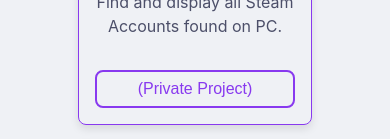
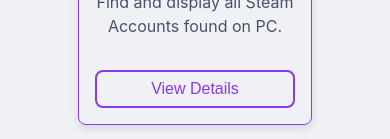
Before and after one commit to R-udren/Chad-App, a Vue app: page /portfolio in a window 390 px wide. Shown: the part 565-704 px from the top of the page. Built offline with nearby package versions, Linux system fonts and the light colour scheme.

Commit message:
Added support of modal windows

```diff
--- a/src/components/Card.vue
+++ b/src/components/Card.vue
@@ -7,18 +7,22 @@
   text: String,
   buttonText: String,
   link: String,
-  image: [HTMLImageElement, String]
+  image: [HTMLImageElement, String],
+  modal: Boolean
 });
 
 const router = useRouter();
+const emit = defineEmits(['openModal']);
 
 function handleClick() {
-  if (!props.link) return;
-
-  if (props.link.startsWith('http')) {
-    window.open(props.link, '_blank', 'noopener noreferrer');
-  } else {
-    router.push(props.link);
+  if (props.modal) {
+    emit('openModal');
+  } else if (props.link) {
+    if (props.link.startsWith('http')) {
+      window.open(props.link, '_blank', 'noopener noreferrer');
+    } else {
+      router.push(props.link);
+    }
   }
 }
 </script>
--- a/src/components/Modal.vue
+++ b/src/components/Modal.vue
@@ -1,100 +1,56 @@
 <script setup>
-import {ref} from 'vue';
+const props = defineProps({
+  title: String,
+  isOpen: Boolean
+});
 
-const isModalOpen = ref(false);
-
-function openModal() {
-  isModalOpen.value = true;
-}
-
-function closeModal() {
-  isModalOpen.value = false;
-}
-
-function toggleModal() {
-  isModalOpen.value = !isModalOpen.value;
-}
-
-export {isModalOpen, openModal, closeModal, toggleModal};
+const emit = defineEmits(['close']);
 </script>
 
 <template>
-  <div class="modal">
+  <div v-if="isOpen" class="modal-overlay">
     <div class="modal-content">
-      <button @click="closeModal">Close</button>
+      <button class="close-button" @click="$emit('close')">Close</button>
+      <h2>{{ title }}</h2>
       <slot></slot>
     </div>
   </div>
 </template>
 
 <style scoped>
-.modal {
+.modal-overlay {
+  position: fixed;
+  top: 0;
+  left: 0;
+  right: 0;
+  bottom: 0;
+  background: rgba(0, 0, 0, 0.5);
   display: flex;
   justify-content: center;
   align-items: center;
-  position: fixed;
-  top: 0;
-  left: 0;
-  width: 100%;
-  height: 100%;
-  background: rgba(0, 0, 0, 0.5);
   z-index: 1000;
 }
 
 .modal-content {
   background: var(--background);
-  border: 2px solid var(--primary);
+  padding: var(--spacing);
   border-radius: var(--border-radius);
-  padding: var(--spacing);
-  width: clamp(200px, 50%, 400px);
-  max-width: 100%;
-  text-align: center;
-  box-shadow: 0 4px 8px rgba(0, 0, 0, 0.1);
-  transition: box-shadow 0.3s ease-in-out;
+  box-shadow: 0 4px 8px rgba(0, 0, 0, 0.2);
+  max-width: 600px;
+  width: 90%;
 }
 
-.modal-content button {
+.close-button {
   background: var(--primary);
   color: var(--background);
   border: none;
+  padding: var(--spacing-sm);
   border-radius: var(--border-radius);
-  padding: 0.5rem 1rem;
   cursor: pointer;
-  font-size: var(--p);
-  transition: background 0.3s, color 0.3s, transform 0.2s;
-  outline: none;
+  float: right;
 }
 
-.modal-content button:hover {
-  background: linear-gradient(120deg, var(--primary), var(--accent));
-  color: var(--background);
-  transform: translateY(-2px);
-}
-
-.modal-content button:active {
+.close-button:hover {
   background: var(--accent);
-  color: var(--background);
-  transform: scale(0.95);
-}
-
-.modal-content button {
-  margin-top: 16px;
-}
-
-.modal-content button:last-child {
-  margin-left: 16px;
-}
-
-@media (max-width: 768px) {
-  .modal-content button {
-    width: 100%;
-    max-width: 200px;
-    padding: var(--spacing);
-    margin-top: 16px;
-  }
-
-  .modal-content button:last-child {
-    margin-left: 0;
-  }
 }
 </style>
--- a/src/main.js
+++ b/src/main.js
@@ -3,6 +3,6 @@
 import App from './App.vue';
 import router from './router';
 
-const app = createApp(App)
-app.use(router)
-app.mount('#app')
+const app = createApp(App);
+app.use(router);
+app.mount('#app');
--- a/src/views/Portfolio.vue
+++ b/src/views/Portfolio.vue
@@ -1,9 +1,47 @@
 <script setup>
 import Card from "../components/Card.vue";
+import Modal from "../components/Modal.vue";
 import steamAccountsImage from "../assets/SteamAccountsConsole.png";
 import toDoListImage from "../assets/ToDoList.png";
 import aiAssistantImage from "../assets/AIChat.png";
 import Main from "../components/Main.vue";
+import {ref} from 'vue';
+
+const isModalOpen = ref(false);
+const selectedProject = ref({});
+
+const projects = [
+  {
+    title: "SteamAccountsFinder",
+    text: "Find and display all Steam Accounts found on PC.",
+    techStack: ["C#", "Python"],
+    image: steamAccountsImage,
+    modal: true
+  },
+  {
+    title: "ToDoList",
+    text: "Console task management app with basic CRUD operations, registration, and database.",
+    techStack: ["JavaScript", "Node.js", "MongoDB"],
+    image: toDoListImage,
+    link: "/todo-list"
+  },
+  {
+    title: "AI Assistant",
+    text: "This project is an AI assistant built using Python. It uses OpenAI's models for conversation and the Whisper API for speech recognition.",
+    techStack: ["Python", "OpenAI API", "Whisper API"],
+    image: aiAssistantImage,
+    link: "/ai-assistant"
+  }
+];
+
+function openProjectModal(project) {
+  selectedProject.value = project;
+  isModalOpen.value = true;
+}
+
+function closeModal() {
+  isModalOpen.value = false;
+}
 </script>
 
 <template>
@@ -15,15 +53,20 @@
       <h1>My Portfolio</h1>
       <p>Here are some of my recent projects:</p>
       <div class="cards-container">
-        <Card title="SteamAccountsFinder" text="Find and display all Steam Accounts found on PC."
-              buttonText="(Private Project)" link="/" :image="steamAccountsImage"/>
-        <Card title="ToDoList" text="Console task management app with basic CRUD operations, registration, and database."
-              buttonText="View Project" link="https://github.com/R-udren/ToDoList" :image="toDoListImage"/>
-        <Card title="AI Assistant" :image="aiAssistantImage"
-              text="This project is an AI assistant built using Python.
-              It uses OpenAI's models for conversation and the Whisper API for speech recognition."
-              buttonText="View Project" link="https://github.com/R-udren/VoiceChatOver9000"/>
+        <Card v-for="project in projects" :key="project.title"
+              :title="project.title" :text="project.text"
+              :buttonText="project.modal ? 'View Details' : 'View Project'"
+              :link="project.link" :image="project.image"
+              :modal="project.modal"
+              @openModal="openProjectModal(project)"/>
       </div>
+
+      <Modal :isOpen="isModalOpen" @close="closeModal">
+        <h2>{{ selectedProject.title }}</h2>
+        <p>{{ selectedProject.text }}</p>
+        <h3>Tech Stack:</h3>
+        <h4 v-for="tech in selectedProject.techStack" :key="tech">{{ tech }}</h4>
+      </Modal>
     </div>
   </Main>
 </template>
@@ -58,4 +101,8 @@
     align-items: center;
   }
 }
+
+h4 {
+  margin: 0;
+}
 </style>
```
